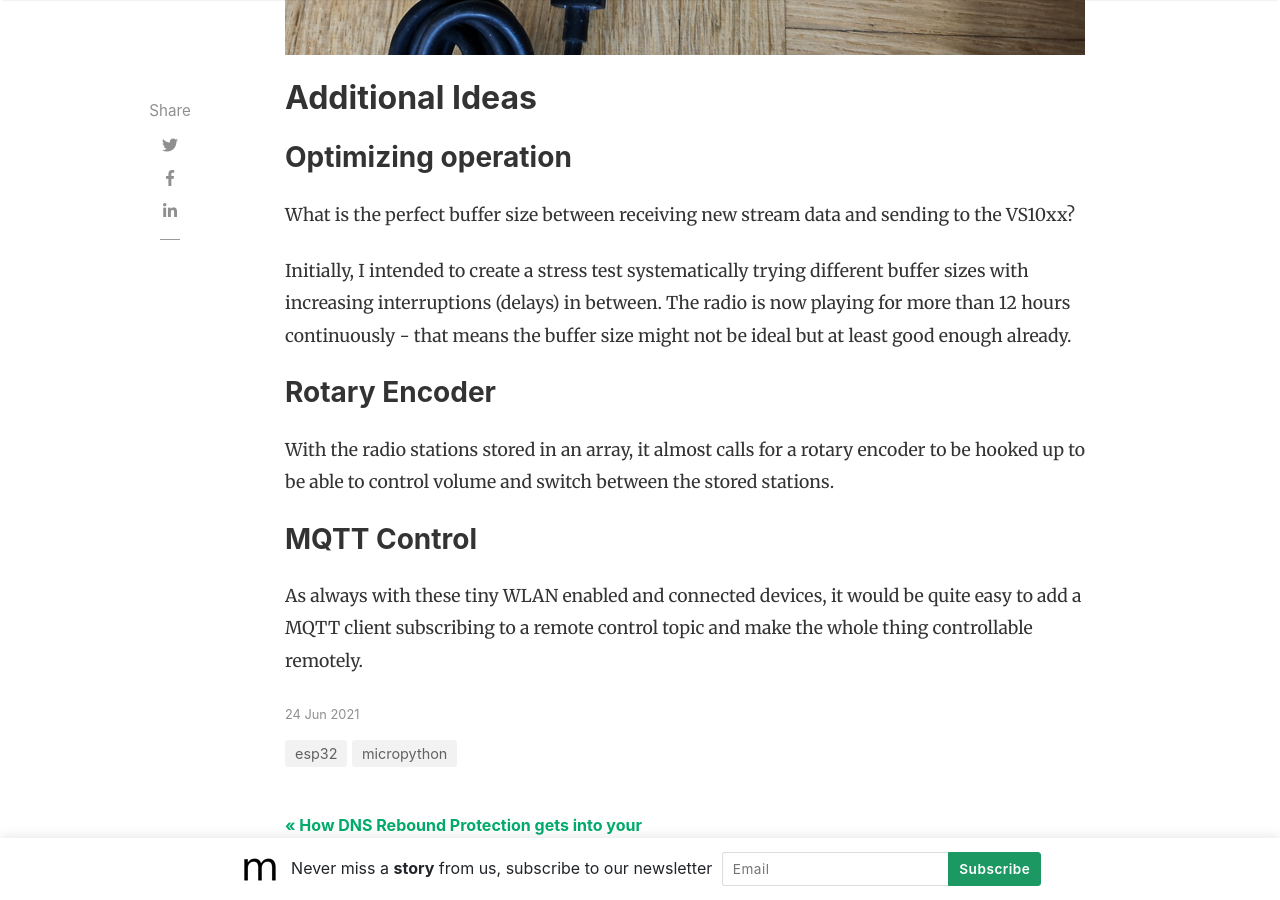
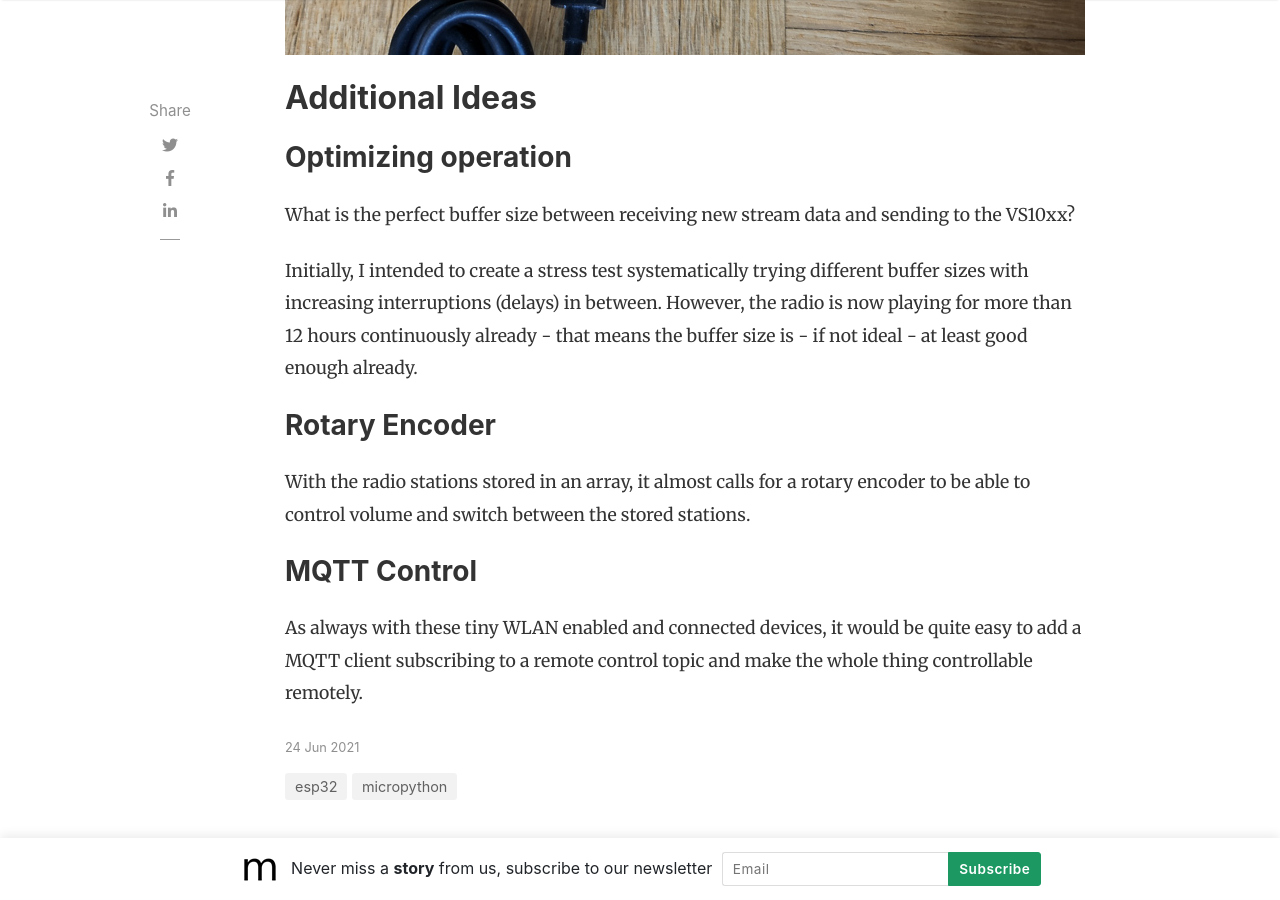
Before and after one commit to KateiRen/kateiren.github.io, a Jekyll site: the page built from _posts/2021-06-24-esp32-webradio.md, in a window 1280 px wide and 900 px high, scrolled down 3971 px. Built offline with Jekyll 4.4.1, drawn with Linux system fonts in a browser that asks for light colours; nearby versions of some CDN libraries; comment, search, counter and statistics services are not loaded; some of the changed text lies outside the part shown.

Commit message:
Update 2021-06-24-esp32-webradio.md

```diff
--- a/_posts/2021-06-24-esp32-webradio.md
+++ b/_posts/2021-06-24-esp32-webradio.md
@@ -49,11 +49,11 @@ The code can be found [here](https://github.com/KateiRen/MicroPython-Webradio).
 
 What is the perfect buffer size between receiving new stream data and sending to the VS10xx?
 
-Initially, I intended to create a stress test systematically trying different buffer sizes with increasing interruptions (delays) in between. The radio is now playing for more than 12 hours continuously - that means the buffer size might not be ideal but at least good enough already.
+Initially, I intended to create a stress test systematically trying different buffer sizes with increasing interruptions (delays) in between. However, the radio is now playing for more than 12 hours continuously already - that means the buffer size is - if not ideal - at least good enough already.
 
 ### Rotary Encoder
 
-With the radio stations stored in an array, it almost calls for a rotary encoder to be hooked up to be able to control volume and switch between the stored stations.
+With the radio stations stored in an array, it almost calls for a rotary encoder to be able to control volume and switch between the stored stations.
 
 ### MQTT Control
 
```
Also changed, not shown: other parts of _posts/2021-06-24-esp32-webradio.md (+1 -1 lines).
